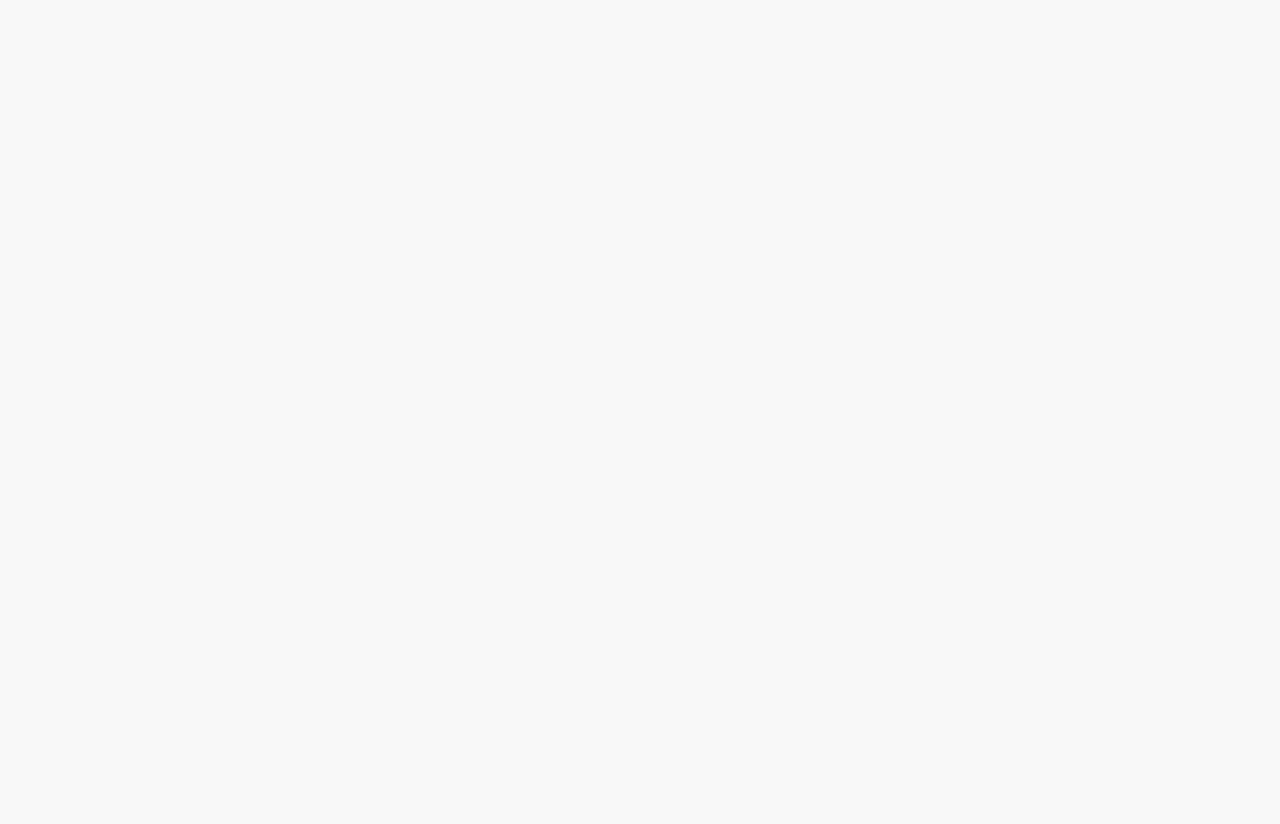
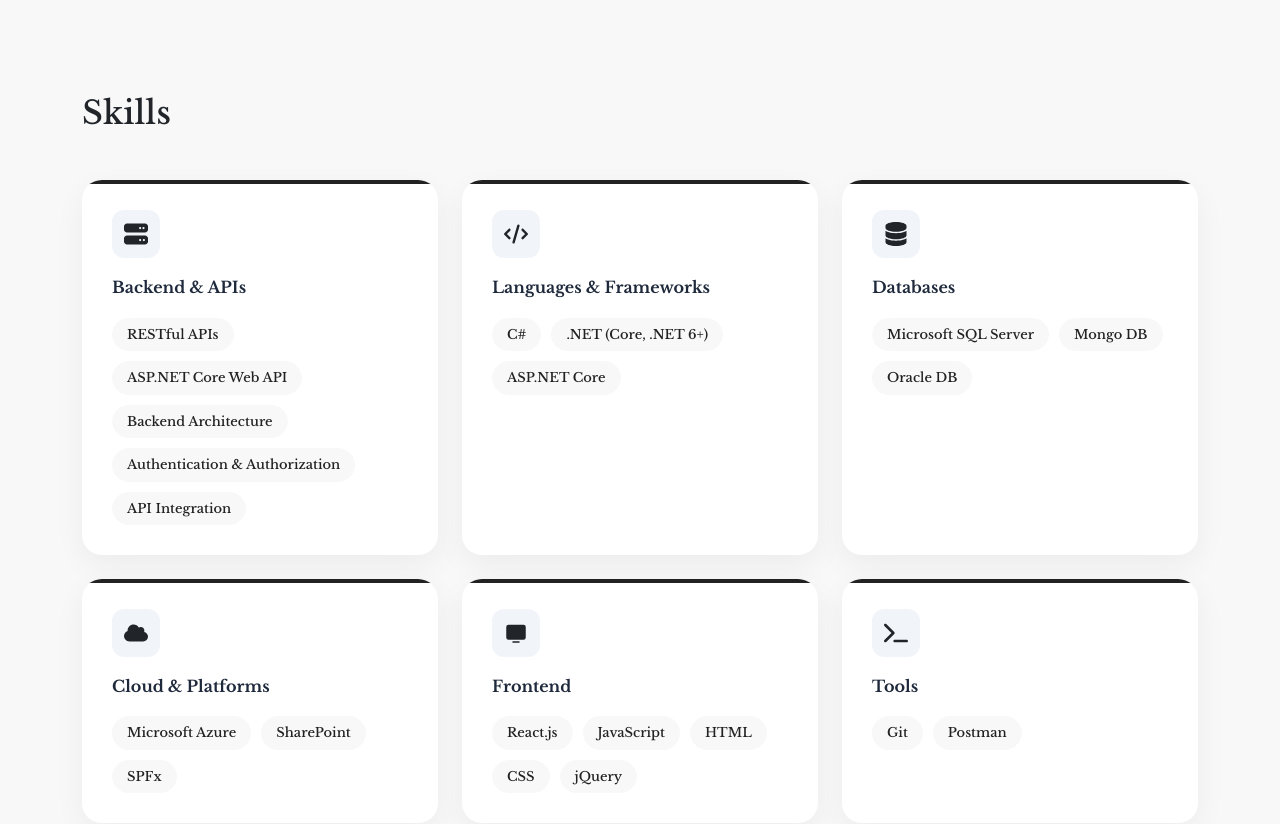
Before and after one commit to Dharshankuma/Portfolio, a React (Vite) app in the folder myPortfolio/: page /about in a window 1280 px wide. Shown: the part 720-1544 px from the top of the page. Before the commit the page ends 800 px from the top, so only its background shows below. Built offline with nearby package versions, Linux system fonts and the light colour scheme.

Commit message:
commit changes

```diff
--- a/myPortfolio/src/App.jsx
+++ b/myPortfolio/src/App.jsx
@@ -15,6 +15,7 @@
   return (
     <>
       <Navbar />
+      <main className="app_content">
         <AnimatePresence mode="wait">
           <Routes>
             <Route path="/" element={<Hero />} />
@@ -22,6 +23,7 @@
             <Route path="/contact" element={<Contact />} />
           </Routes>
         </AnimatePresence>
+      </main>
     </>
   );
 }
--- a/myPortfolio/src/Components/About/AboutSection.jsx
+++ b/myPortfolio/src/Components/About/AboutSection.jsx
@@ -24,7 +24,7 @@
               </h2>
 
               <p className="mb-3">
-                Results-driven Backend Developer with 2+ years of hands-on
+                Results-driven Software Developer with 2+ years of hands-on
                 experience in designing and building scalable, high-performance
                 backend systems.
               </p>
--- a/myPortfolio/src/Components/Hero/Hero.css
+++ b/myPortfolio/src/Components/Hero/Hero.css
@@ -41,7 +41,7 @@
   }
 
   .hero_intro {
-    font-size: 120px;
+    font-size: 100px;
     line-height: 0.95;
     letter-spacing: 0.18em;
     white-space: nowrap;
@@ -60,7 +60,7 @@
 
   .hero_image img {
     margin-top: 40px;
-    width: 500px;
+    width: 400px;
     height: 400px;
   }
 }
--- a/myPortfolio/src/Components/Hero/Hero.jsx
+++ b/myPortfolio/src/Components/Hero/Hero.jsx
@@ -18,9 +18,7 @@
             {/* TEXT — SECOND ON MOBILE */}
             <div className="col-lg-6 col-md-6 hero_text order-2 order-md-1">
               <p className="hero_intro">Hello</p>
-              <p className="hero_subline">
-                — Dharshan, a backend-focused software developer
-              </p>
+              <p className="hero_subline">— Dharshan ,Software developer</p>
             </div>
           </div>
         </div>
--- a/myPortfolio/src/Components/Navbar/Navbar.css
+++ b/myPortfolio/src/Components/Navbar/Navbar.css
@@ -5,6 +5,8 @@
   width: 100%;
   height: 70px;
   z-index: 1000;
+  border-bottom: 1px solid rgba(0, 0, 0, 0.05);
+  background-color: #f8f8f8;
 }
 
 .navbar_container_div {
@@ -78,7 +80,9 @@
   left: 0;
   font-size: 26px;
   color: #222222;
-  transition: opacity 0.25s ease, transform 0.25s ease;
+  transition:
+    opacity 0.25s ease,
+    transform 0.25s ease;
 }
 
 /* Default state */
@@ -126,7 +130,10 @@
     opacity: 0;
     visibility: hidden;
     transform: translateY(-12px);
-    transition: opacity 0.35s ease, transform 0.35s ease, visibility 0.35s ease;
+    transition:
+      opacity 0.35s ease,
+      transform 0.35s ease,
+      visibility 0.35s ease;
   }
 
   .navbar_links.active {
--- /dev/null
+++ b/myPortfolio/src/Components/ReusableUI/CardComponents/SkillCard.css
@@ -0,0 +1,94 @@
+:root {
+  --primary-gradient: linear-gradient(135deg, #2563eb, #4f46e5);
+  --soft-shadow: 0 10px 30px rgba(0, 0, 0, 0.05);
+  --lift-shadow: 0 20px 40px rgba(0, 0, 0, 0.12);
+  --accent-gray: #f1f5f9;
+  --text-main: #1e293b;
+  --text-muted: #64748b;
+}
+
+.skill-card {
+  border: none;
+  border-radius: 20px;
+  padding: 30px;
+  background: #ffffff;
+  box-shadow: var(--soft-shadow);
+  transition: all 0.4s cubic-bezier(0.165, 0.84, 0.44, 1);
+  position: relative;
+  overflow: hidden;
+  height: 100%;
+}
+
+.skill-card::before {
+  content: "";
+  position: absolute;
+  top: 0;
+  left: 0;
+  right: 0;
+  height: 4px;
+  background: #222222;
+  transition: background 0.3s ease;
+}
+
+/* Emphasis for Backend Card */
+.skill-card.primary-card::before {
+  background: var(--primary-gradient);
+  height: 5px;
+}
+
+.skill-card:hover {
+  transform: translateY(-8px);
+  box-shadow: var(--lift-shadow);
+}
+
+.skill-card.primary-card:hover {
+  box-shadow: 0 20px 40px rgba(37, 99, 235, 0.15);
+}
+
+.card-icon-wrapper {
+  width: 48px;
+  height: 48px;
+  display: flex;
+  align-items: center;
+  justify-content: center;
+  background: var(--accent-gray);
+  border-radius: 12px;
+  margin-bottom: 20px;
+  transition: transform 0.3s ease;
+}
+
+.skill-card:hover .card-icon-wrapper {
+  transform: scale(1.1);
+}
+
+.card-title {
+  font-weight: 700;
+  font-size: 16px;
+  color: var(--text-main);
+  margin-bottom: 20px;
+}
+
+.skills-container {
+  display: flex;
+  flex-wrap: wrap;
+  gap: 10px;
+}
+
+.skill-chip {
+  padding: 6px 14px;
+  background: #f8f8f8;
+  border: 1px solid #f8f8f8;
+  border-radius: 50px;
+  font-size: 13px;
+  font-weight: 500;
+  color: #222222;
+  transition: all 0.2s ease;
+  cursor: pointer;
+}
+
+.skill-chip:hover {
+  background: #222222;
+  border-color: #222222;
+  color: #f8f8f8;
+  box-shadow: 0 2px 4px #222222;
+}
--- /dev/null
+++ b/myPortfolio/src/Components/ReusableUI/CardComponents/SkillCard.jsx
@@ -0,0 +1,22 @@
+import React from "react";
+import { FaServer } from "react-icons/fa6";
+import "./SkillCard.css";
+const SkillCard = ({ icon: Icon, title, skills }) => {
+  return (
+    <div className="skill-card">
+      <div className="card-icon-wrapper">
+        <Icon size={24} />
+      </div>
+      <h3 className="card-title">{title}</h3>
+      <div className="skills-container">
+        {skills.map((skill, index) => (
+          <span key={index} className="skill-chip">
+            {skill}
+          </span>
+        ))}
+      </div>
+    </div>
+  );
+};
+
+export default SkillCard;
--- a/myPortfolio/src/Components/Skills/Skills.jsx
+++ b/myPortfolio/src/Components/Skills/Skills.jsx
@@ -0,0 +1,34 @@
+import React from "react";
+import SkillCard from "../ReusableUI/CardComponents/SkillCard";
+import SectionWrapper from "../../Animations/SectionWrapper";
+import { SKILLS_DATA } from "./SkillsContent";
+import "./Skills.css";
+
+const Skills = () => {
+  return (
+    <SectionWrapper>
+      <section className="mt-5 mb-4">
+        <div className="container">
+          <div className="row">
+            <div className="col-12">
+              <h2>Skills</h2>
+            </div>
+          </div>
+          <div className="row g-4 mt-3">
+            {SKILLS_DATA.map((category) => (
+              <div className="col-12 col-md-6 col-lg-4" key={category.id}>
+                <SkillCard
+                  icon={category.icon}
+                  title={category.title}
+                  skills={category.skills}
+                />
+              </div>
+            ))}
+          </div>
+        </div>
+      </section>
+    </SectionWrapper>
+  );
+};
+
+export default Skills;
--- /dev/null
+++ b/myPortfolio/src/Components/Skills/SkillsContent.js
@@ -0,0 +1,55 @@
+import React from "react";
+import {
+  FaServer,
+  FaDatabase,
+  FaCode,
+  FaCloud,
+  FaTerminal,
+} from "react-icons/fa6";
+import { PiMonitorFill } from "react-icons/pi";
+
+export const SKILLS_DATA = [
+  {
+    id: "backend",
+    title: "Backend & APIs",
+    isPrimary: true,
+    icon: FaServer,
+    skills: [
+      "RESTful APIs",
+      "ASP.NET Core Web API",
+      "Backend Architecture",
+      "Authentication & Authorization",
+      "API Integration",
+    ],
+  },
+  {
+    id: "languages",
+    title: "Languages & Frameworks",
+    icon: FaCode,
+    skills: ["C#", ".NET (Core, .NET 6+)", "ASP.NET Core"],
+  },
+  {
+    id: "databases",
+    title: "Databases",
+    icon: FaDatabase,
+    skills: ["Microsoft SQL Server", "Mongo DB", "Oracle DB"],
+  },
+  {
+    id: "cloud",
+    title: "Cloud & Platforms",
+    icon: FaCloud,
+    skills: ["Microsoft Azure", "SharePoint", "SPFx"],
+  },
+  {
+    id: "frontend",
+    title: "Frontend",
+    icon: PiMonitorFill,
+    skills: ["React.js", "JavaScript", "HTML", "CSS", "jQuery"],
+  },
+  {
+    id: "tools",
+    title: "Tools",
+    icon: FaTerminal,
+    skills: ["Git", "Postman"],
+  },
+];
--- a/myPortfolio/src/Pages/About.jsx
+++ b/myPortfolio/src/Pages/About.jsx
@@ -1,11 +1,13 @@
 import React from "react";
 import AboutSection from "../Components/About/AboutSection";
 import PageWrapper from "../Animations/PageWrapper";
+import Skills from "../Components/Skills/Skills";
 
 const About = () => {
   return (
     <PageWrapper>
       <AboutSection />
+      <Skills />
     </PageWrapper>
   );
 };
```
Lines whose indentation alone changed are shown as unchanged.
